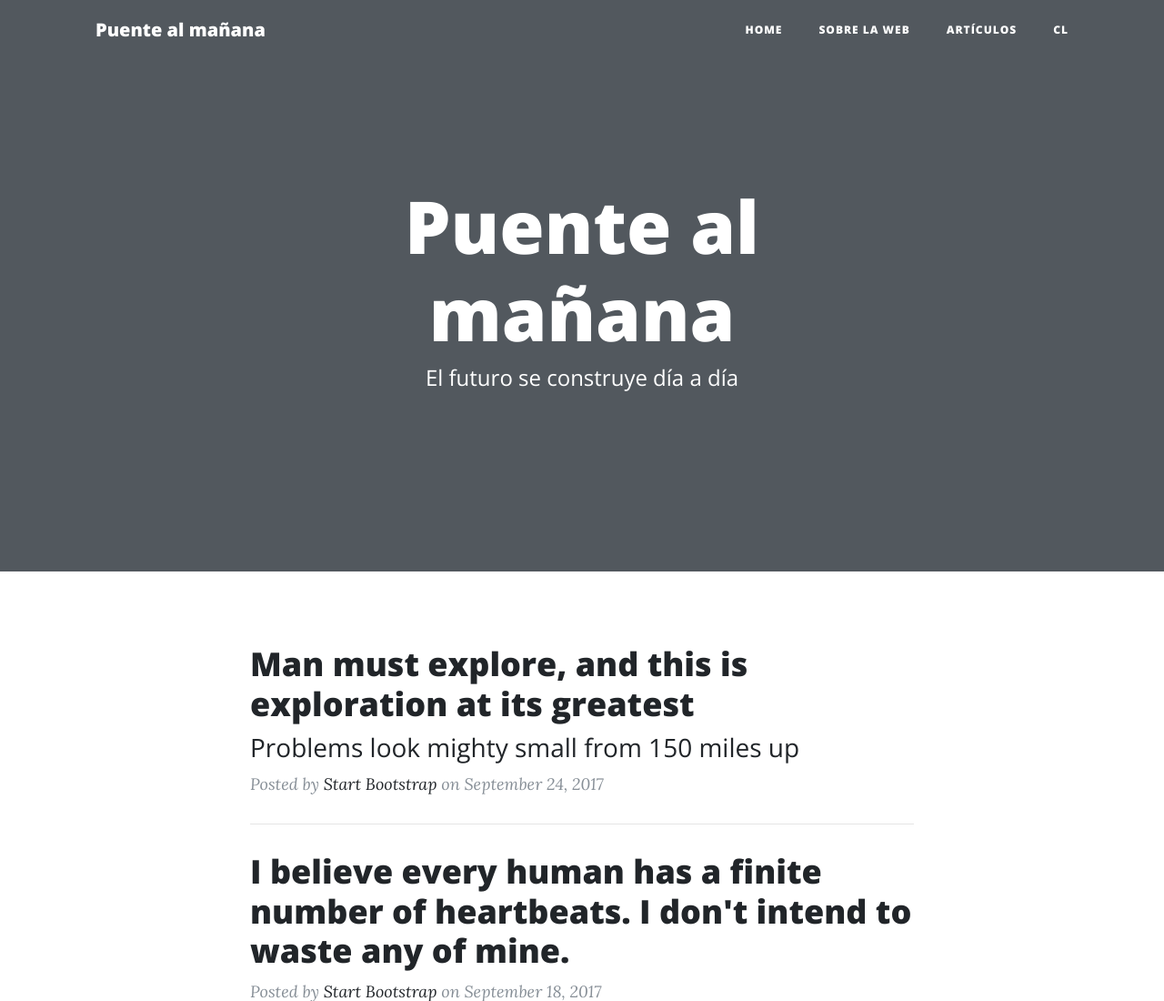
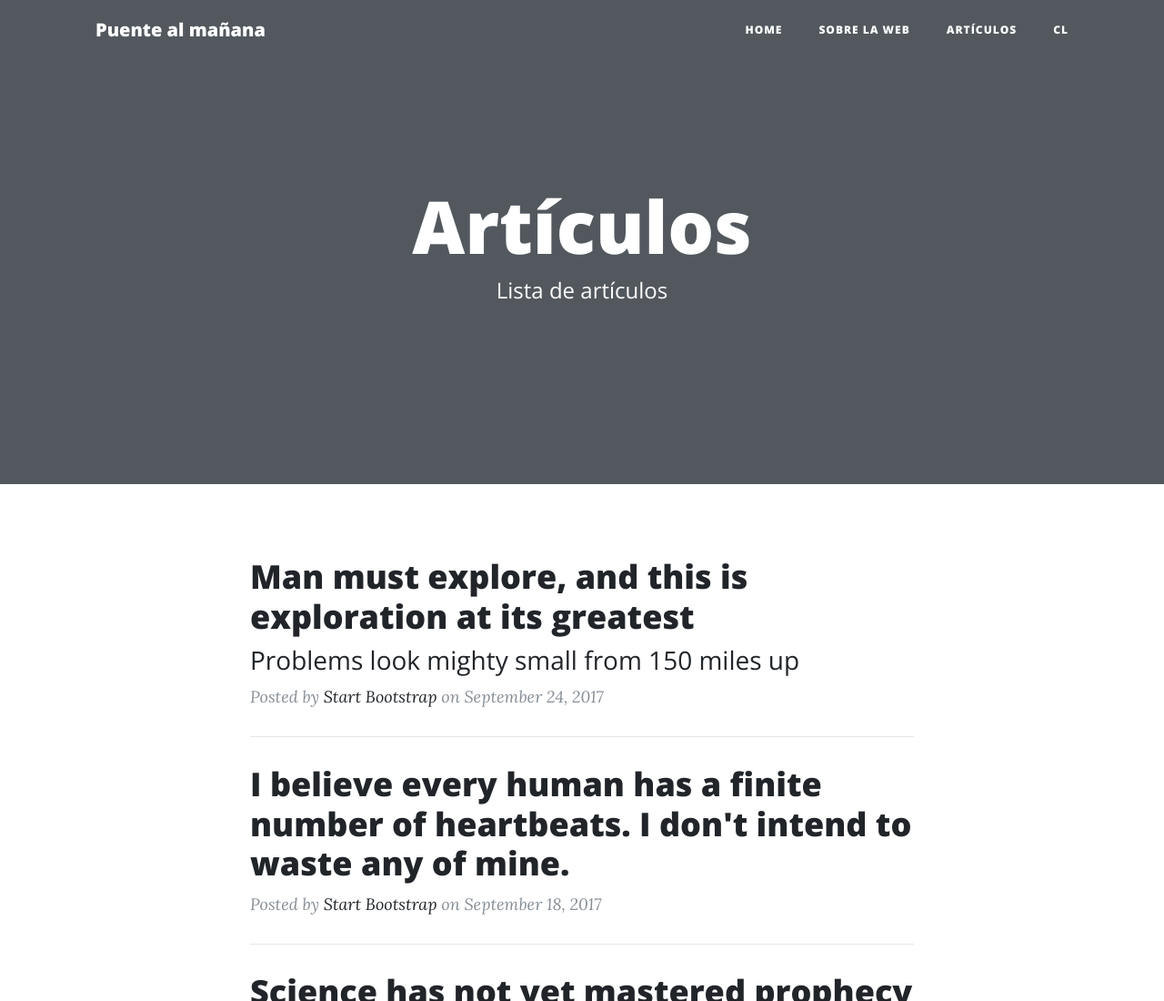
Before and after one commit to Llinot/Puente-al-Manana, a website: page Articulos.html in a window 1280 px wide. Shown: the top 1100 px of the page at 91% size. Drawn offline with nearby package versions, Linux system fonts and the light colour scheme.

Commit message:
Update Articulos.html

```diff
--- a/Articulos.html
+++ b/Articulos.html
@@ -59,8 +59,8 @@
         <div class="row">
           <div class="col-lg-8 col-md-10 mx-auto">
             <div class="site-heading">
-              <h1>Puente al mañana</h1>
-              <span class="subheading">El futuro se construye día a día</span>
+              <h1>Artículos</h1>
+              <span class="subheading">Lista de artículos</span>
             </div>
           </div>
         </div>
```
